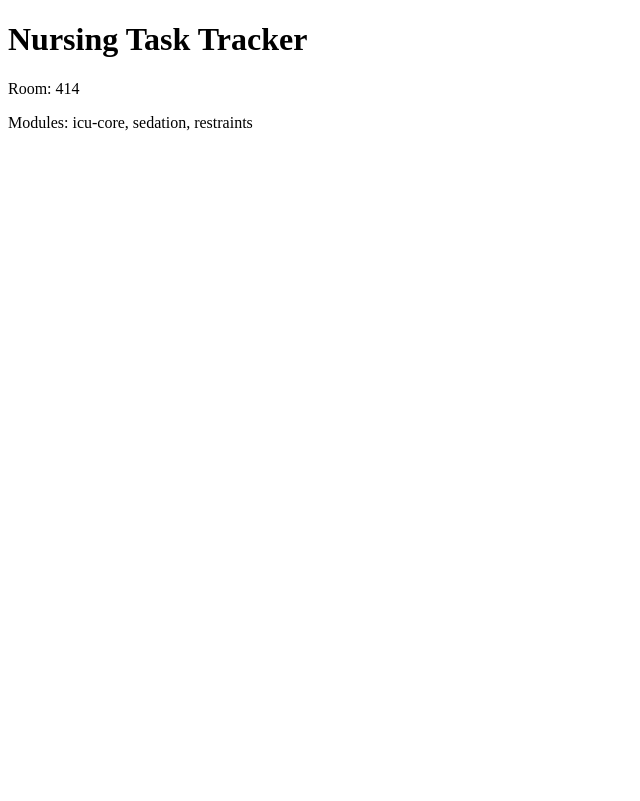
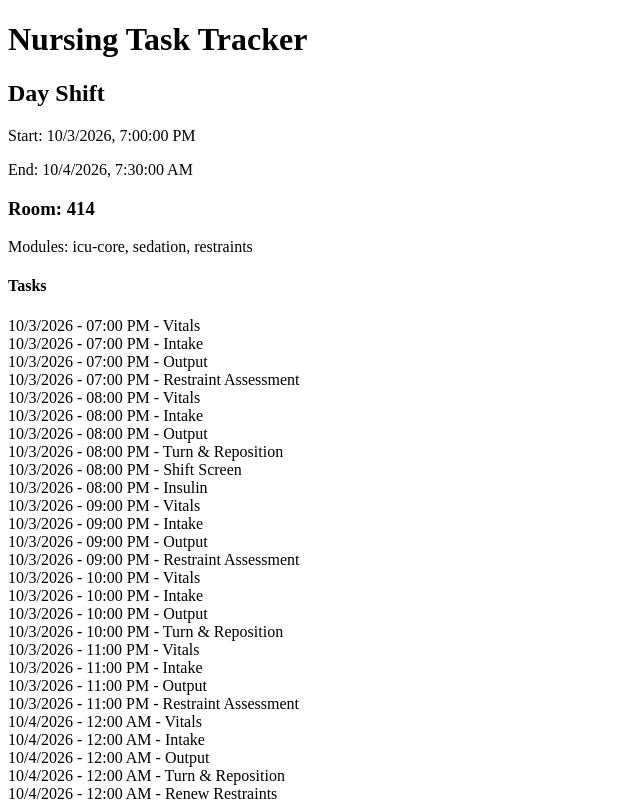
Before and after one commit to Spaghetti-And-Duct-Tape/new-nursing-task-tracker, a React (Vite) app: page / in a window 1280 px wide. Shown: the top 801 px of the page, without its empty margins (0-640 px from the left). Built offline with nearby package versions, Linux system fonts and the light colour scheme.

Commit message:
patient tasks generated

```diff
--- a/src/App.tsx
+++ b/src/App.tsx
@@ -1,6 +1,14 @@
+import { defaultConfig } from "./data/defaultConfig";
+import { icuCore } from "./data/modules/icuCore";
+import { defaultDayShift, defaultNightShift } from "./data/shift";
 import type { Patient } from "./types/patient";
+import { generatePatientTasks } from "./utils/patient/generatePatientTasks";
+import { generateModuleTasks } from "./utils/scheduling/generateModuleTasks";
+import { getShiftRange } from "./utils/scheduling/getShiftRange";
 
 function App() {
+
+  const currentShift = defaultNightShift;
 
   const patient: Patient = {
     id: crypto.randomUUID(),
@@ -9,18 +17,60 @@ function App() {
       "icu-core",
       "sedation",
       "restraints"
-    ]
+    ],
+    tasks: [{
+      id: "insulin",
+      name: "Insulin",
+      category: "medication",
+      workflow: "complete",
+
+      schedule: {
+        type: "frequency",
+        hours: 4,
+        anchorHour: 0
+      }
+    }]
   };
+
+  const shift = getShiftRange(
+    new Date(),
+    currentShift
+  );
+
+  const tasks = generatePatientTasks({
+    patient,
+    config: defaultConfig,
+    shiftStart: shift.start,
+    shiftEnd: shift.end
+  });
 
   return (
     <main>
       <h1>Nursing Task Tracker</h1>
 
-      <p>Room: {patient.room}</p>
+      <h2>{defaultDayShift.name} Shift</h2>
+      <p>Start: {shift.start.toLocaleString()}</p>
+      <p>End: {shift.end.toLocaleString()}</p>
+
+      <h3>Room: {patient.room}</h3>
 
       <p>
         Modules: {patient.moduleIds.join(", ")}
       </p>
+
+      <h4>Tasks</h4>
+      {tasks.map(task => (
+        <div key={task.id}>
+          {task.scheduledAt.toLocaleDateString()}
+          {" - "}
+          {task.scheduledAt.toLocaleTimeString([], {
+            hour: "2-digit",
+            minute: "2-digit"
+          })}
+          {" - "}
+          {task.name}
+        </div>
+      ))}
     </main>
   );
 };
--- a/src/data/modules/icuCore.ts
+++ b/src/data/modules/icuCore.ts
@@ -49,7 +49,19 @@ export const icuCore: CareModule = {
 
       schedule: {
         type: "frequency",
-        hours: 2
+        hours: 2,
+        anchorHour: 0
       }
+  },
+  {
+    id: "shift-screen",
+    name: "Shift Screen",
+    category: "chart",
+    workflow: "complete-and-chart",
+
+    schedule: {
+      type: "timed",
+      times: ["0800", "2000"]
+    }
   }]
 };
--- a/src/data/modules/restraints.ts
+++ b/src/data/modules/restraints.ts
@@ -13,7 +13,8 @@ export const restraints: CareModule = {
 
       schedule: {
         type: "frequency",
-        hours: 2
+        hours: 2,
+        anchor: "0800"
       }
     },
 
--- a/src/types/careModule.ts
+++ b/src/types/careModule.ts
@@ -6,4 +6,4 @@ export interface CareModule {
   description?: string;
 
   tasks: TaskDefinition[];
-}
+};
--- a/src/types/patient.ts
+++ b/src/types/patient.ts
@@ -1,5 +1,9 @@
+import type { TaskDefinition } from "./task";
+
 export interface Patient {
   id: string;
   room: string;
+
   moduleIds: string[];
+  tasks: TaskDefinition[];
 };
--- a/src/types/task.ts
+++ b/src/types/task.ts
@@ -17,6 +17,7 @@ export type TaskSchedule =
   | {
     type: "frequency";
     hours: number;
+    anchorHour?: number;
   } | {
     type: "timed";
     times: string[];
--- /dev/null
+++ b/src/utils/patient/generatePatientTasks.ts
@@ -0,0 +1,55 @@
+import type { NursingConfig } from "../../types/config";
+import type { Patient } from "../../types/patient";
+import type { TaskInstance } from "../../types/task";
+import { generateModuleTasks } from "../scheduling/generateModuleTasks";
+import { generateTasks } from "../scheduling/generateTasks";
+
+interface GeneratePatientTasksParams {
+  patient: Patient;
+  config: NursingConfig;
+  shiftStart: Date;
+  shiftEnd: Date;
+};
+
+export function generatePatientTasks({
+  patient,
+  config,
+  shiftStart,
+  shiftEnd
+}: GeneratePatientTasksParams): TaskInstance[] {
+
+  const moduleTasks = patient.moduleIds.flatMap(moduleId => {
+    const module = config.modules.find(
+      module => module.id === moduleId
+    );
+
+    if (!module) return [];
+
+    return generateModuleTasks({
+      module,
+      patientId: patient.id,
+      source: "system",
+      shiftStart,
+      shiftEnd
+    });
+  });
+
+  const patientTasks = patient.tasks.flatMap(task =>
+    generateTasks({
+      task,
+      patientId: patient.id,
+      source: "personal",
+      shiftStart,
+      shiftEnd
+    })
+  );
+
+  return [
+    ...moduleTasks,
+    ...patientTasks
+  ].sort(
+    (a, b) =>
+      a.scheduledAt.getTime() -
+      b.scheduledAt.getTime()
+  );
+};
--- /dev/null
+++ b/src/utils/scheduling/generateModuleTasks.ts
@@ -0,0 +1,35 @@
+import type { CareModule } from "../../types/careModule";
+import type { TaskInstance, TaskSource } from "../../types/task";
+import { generateTasks } from "./generateTasks";
+
+interface GenerateModuleTasksParams {
+  module: CareModule;
+  patientId: string;
+  source: TaskSource;
+  shiftStart: Date;
+  shiftEnd: Date;
+};
+
+export function generateModuleTasks({
+  module,
+  patientId,
+  source,
+  shiftStart,
+  shiftEnd
+}: GenerateModuleTasksParams): TaskInstance[] {
+
+  return module.tasks
+    .flatMap(task =>
+      generateTasks({
+        task,
+        patientId,
+        source,
+        shiftStart,
+        shiftEnd
+      })
+    )
+    .sort((a, b) =>
+      a.scheduledAt.getTime() -
+      b.scheduledAt.getTime()
+    );
+};
--- /dev/null
+++ b/src/utils/scheduling/generateTasks.ts
@@ -0,0 +1,158 @@
+import type { TaskDefinition, TaskInstance, TaskSource } from "../../types/task";
+
+interface GenerateTasksParams {
+  task: TaskDefinition;
+  patientId: string;
+  source: TaskSource;
+  shiftStart: Date;
+  shiftEnd: Date;
+};
+
+type GetInstanceParams =
+  Omit<GenerateTasksParams, "shiftStart" | "shiftEnd"> &
+  {
+    scheduledAt: Date;
+  };
+
+export function generateTasks(
+  params: GenerateTasksParams
+): TaskInstance[] {
+  switch (params.task.schedule.type) {
+    case "frequency":
+      return generateFrequencyTasks(params);
+
+    case "timed":
+      return generateTimedTasks(params);
+  };
+};
+
+function getInstance({
+  task,
+  patientId,
+  source,
+  scheduledAt
+}: GetInstanceParams): TaskInstance {
+  return {
+    id: crypto.randomUUID(),
+
+    definitionId: task.id,
+    patientId,
+
+    name: task.name,
+    category: task.category,
+    source,
+    workflow: task.workflow,
+
+    scheduledAt,
+
+    completed: false,
+    charted: false
+  };
+};
+
+export function generateTimedTasks({
+  task,
+  patientId,
+  source,
+  shiftStart,
+  shiftEnd
+}: GenerateTasksParams): TaskInstance[] {
+
+  if (task.schedule.type !== "timed") return [];
+
+  const instances: TaskInstance[] = [];
+
+  task.schedule.times.forEach(time => {
+    const hour = parseInt(time.slice(0, 2));
+    const minute = parseInt(time.slice(2, 4));
+
+    const scheduledAt = new Date(shiftStart);
+
+    scheduledAt.setHours(
+      hour,
+      minute,
+      0,
+      0
+    );
+
+    if (scheduledAt < shiftStart) scheduledAt.setDate(
+      scheduledAt.getDate() + 1
+    );
+
+    if (scheduledAt > shiftEnd) return
+
+    instances.push(getInstance({
+      task,
+      patientId,
+      source,
+      scheduledAt
+    }));
+  });
+
+  return instances;
+};
+
+function getFrequencyStart(
+  shiftStart: Date,
+  frequency: number,
+  anchorHour?: number
+): Date {
+  const start = new Date(shiftStart);
+
+  if (anchorHour === undefined) return start;
+
+  const anchor = new Date(shiftStart);
+
+  anchor.setHours(
+    anchorHour,
+    0,
+    0,
+    0
+  );
+
+  const frequencyMs =
+    frequency * 60 * 60 * 1000;
+
+  while (anchor < shiftStart) {
+    anchor.setTime(
+      anchor.getTime() + frequencyMs
+    );
+  };
+
+  return anchor;
+};
+
+export function generateFrequencyTasks({
+  task,
+  patientId,
+  source,
+  shiftStart,
+  shiftEnd
+}: GenerateTasksParams): TaskInstance[] {
+
+  //Only works on tasks with frequency
+  if (task.schedule.type !== "frequency") return [];
+
+  const instances: TaskInstance[] = [];
+
+  const currentTime = getFrequencyStart(
+    shiftStart,
+    task.schedule.hours,
+    task.schedule.anchorHour
+  );
+
+  while (currentTime <= shiftEnd) {
+    instances.push(getInstance({
+      task,
+      patientId,
+      source,
+      scheduledAt: new Date(currentTime)
+    }));
+
+    currentTime.setHours(
+      currentTime.getHours() + task.schedule.hours
+    );
+  };
+
+  return instances;
+};
--- /dev/null
+++ b/src/utils/scheduling/getShiftRange.ts
@@ -0,0 +1,44 @@
+import type { Shift } from "../../types/shift";
+
+interface ShiftRange {
+  start: Date;
+  end: Date;
+};
+
+export function getShiftRange(
+  date: Date,
+  shift: Shift
+): ShiftRange {
+
+  //Gets the current date
+  const start = new Date(date);
+
+  //Sets the start of the shift to the preset start time
+  start.setHours(
+    shift.start.hour,
+    shift.start.minute,
+    0,
+    0
+  );
+
+  const end = new Date(date);
+
+  end.setHours(
+    shift.end.hour,
+    shift.end.minute,
+    0,
+    0
+  );
+
+  //Using military time if end is small than start it must
+  //be a new day
+  if (end <= start) {
+    end.setDate(end.getDate() + 1);
+  };
+
+  return {
+    start,
+    end
+  }
+
+};
```
